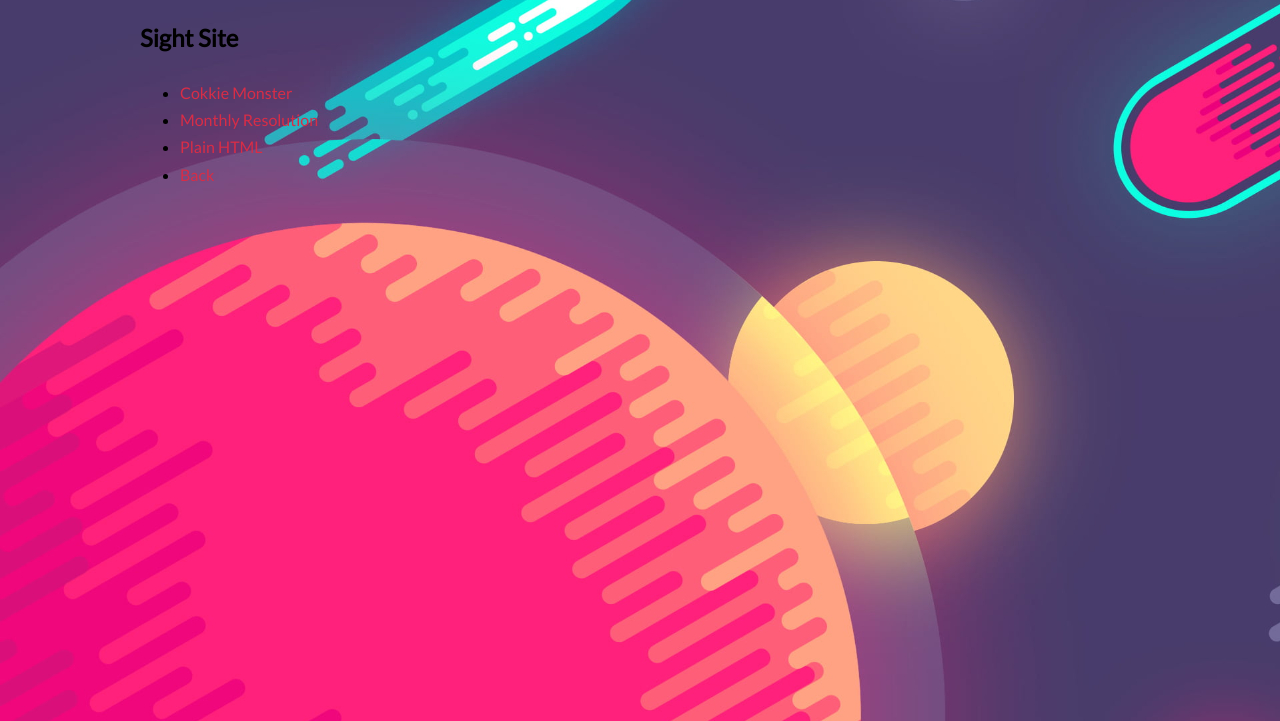
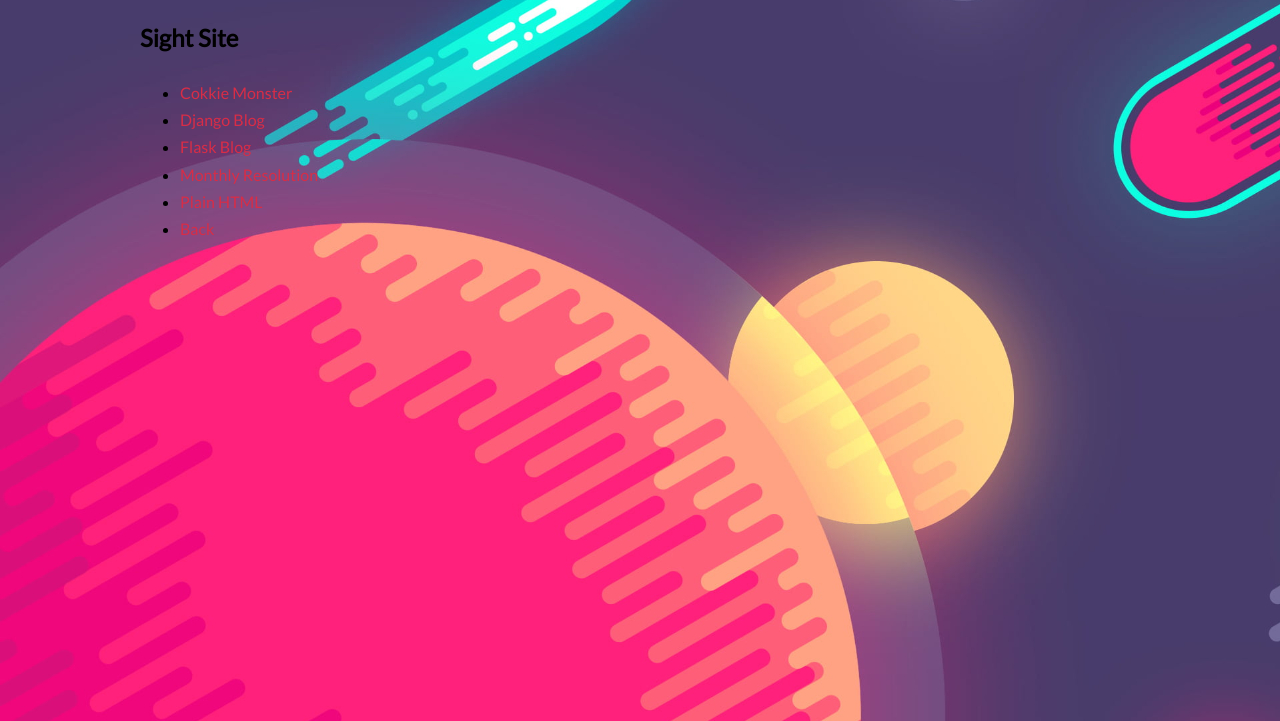
Before and after one commit to w7Pratham/sites, a plain HTML site: page 0/index.html in a window 1280 px wide. Shown: the part 79-800 px from the top of the page. Drawn offline with Linux system fonts and the light colour scheme.

Commit message:
Update index.html

```diff
--- a/0/index.html
+++ b/0/index.html
@@ -19,6 +19,8 @@
             <h2>Sight Site</h2>
             <ul>
                 <li><a href="../cookieMonster/index.html">Cokkie Monster</a></li>
+                <li><a href="https://blogdjango.pythonanywhere.com/">Django Blog</a></li>
+                <li><a href="https://prathams.pythonanywhere.com/">Flask Blog</a></li>
                 <li><a href="../monthlyResolution/index.html">Monthly Resolution</a></li>
                 <li><a href="../bootcamp/plain/index.html">Plain HTML</a></li>
                 <li><a href="https://w7pratham.github.io/">Back</a></li>
```
